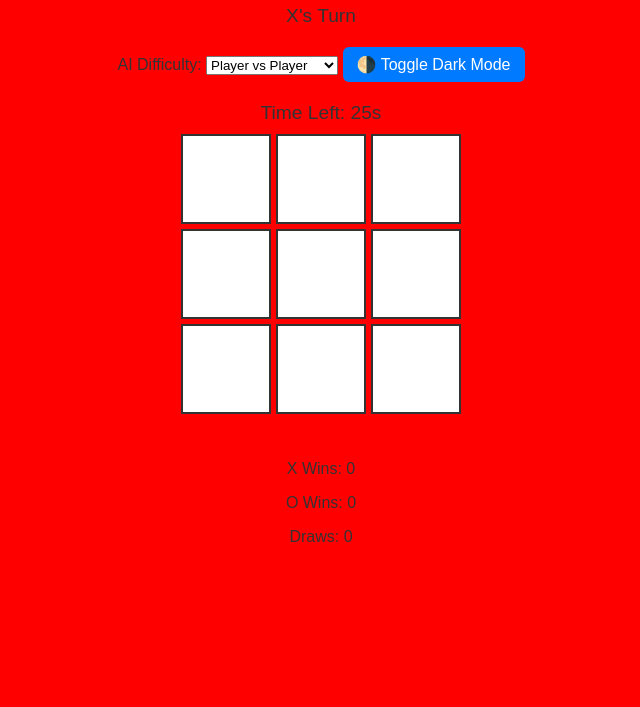
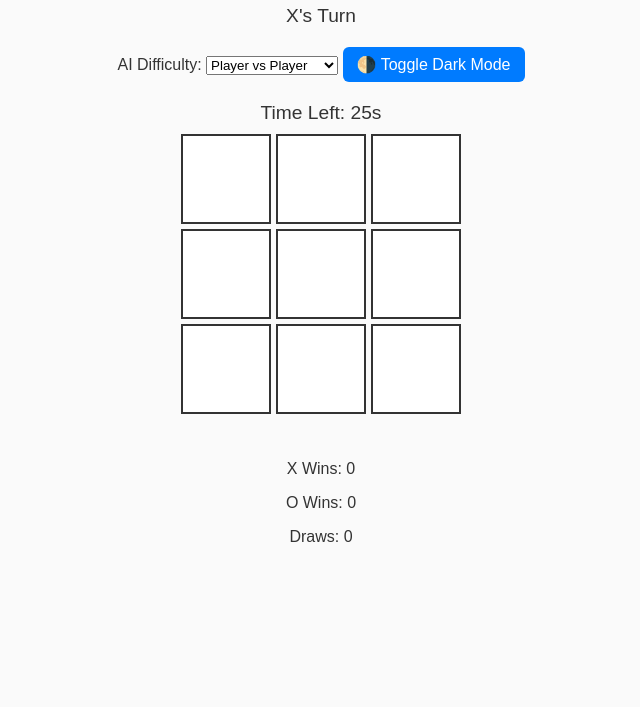
Before and after one commit to Sufiakkk/My-first-project-, a plain HTML site: page projects/tic-tac-toe/index.html in a window 1280 px wide. Shown: the part 93-800 px from the top of the page, without its empty margins (319-959 px from the left). Drawn offline with Linux system fonts and the light colour scheme.

Commit message:
Update style.css

```diff
--- a/projects/tic-tac-toe/style.css
+++ b/projects/tic-tac-toe/style.css
@@ -6,7 +6,7 @@
 body {
   margin: 0;
   padding: 0;
-  background-color:red;
+  background-color: rgb(250,250,250);
   color: #333;
   display: flex;
   flex-direction: column;
```
